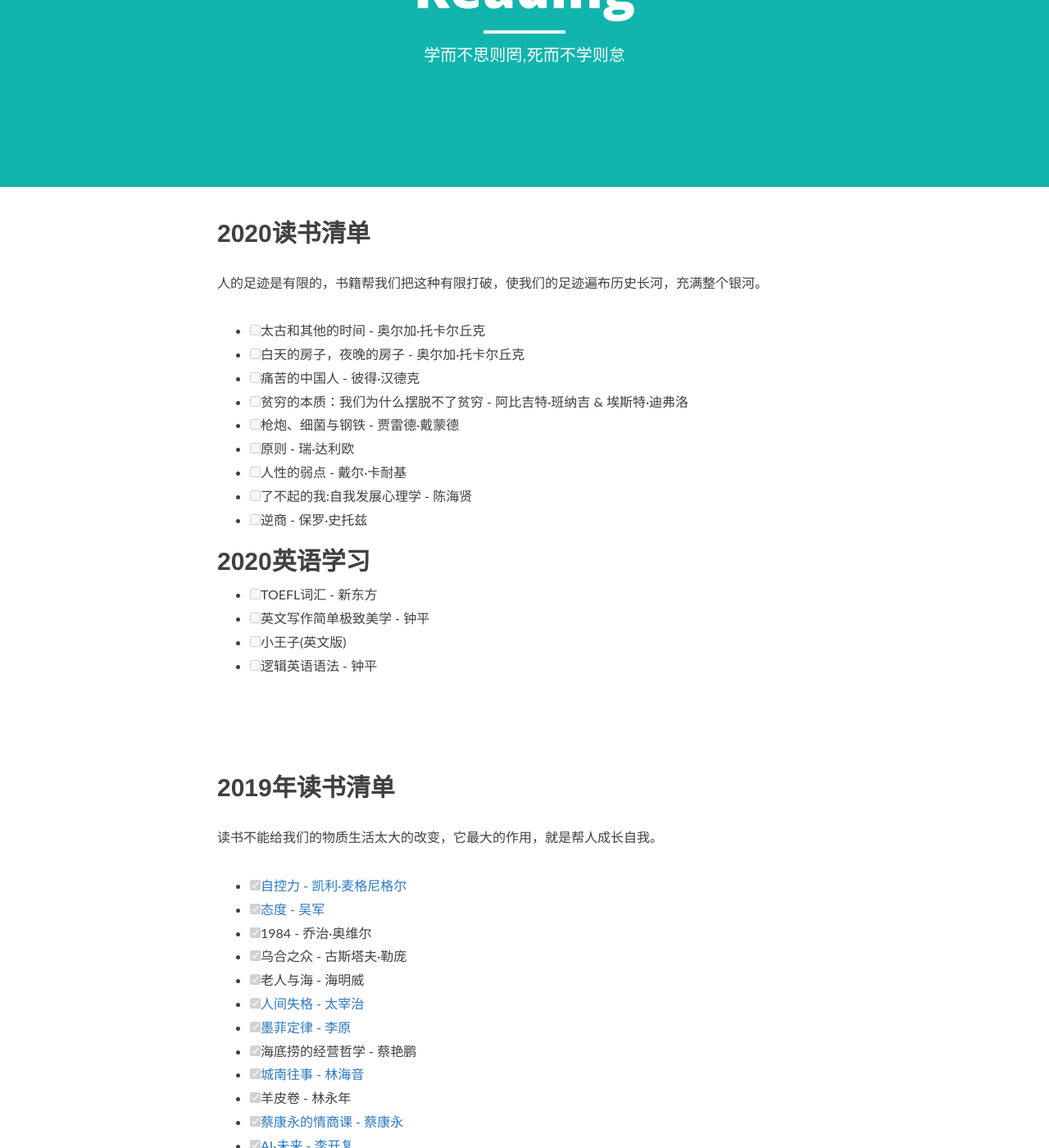
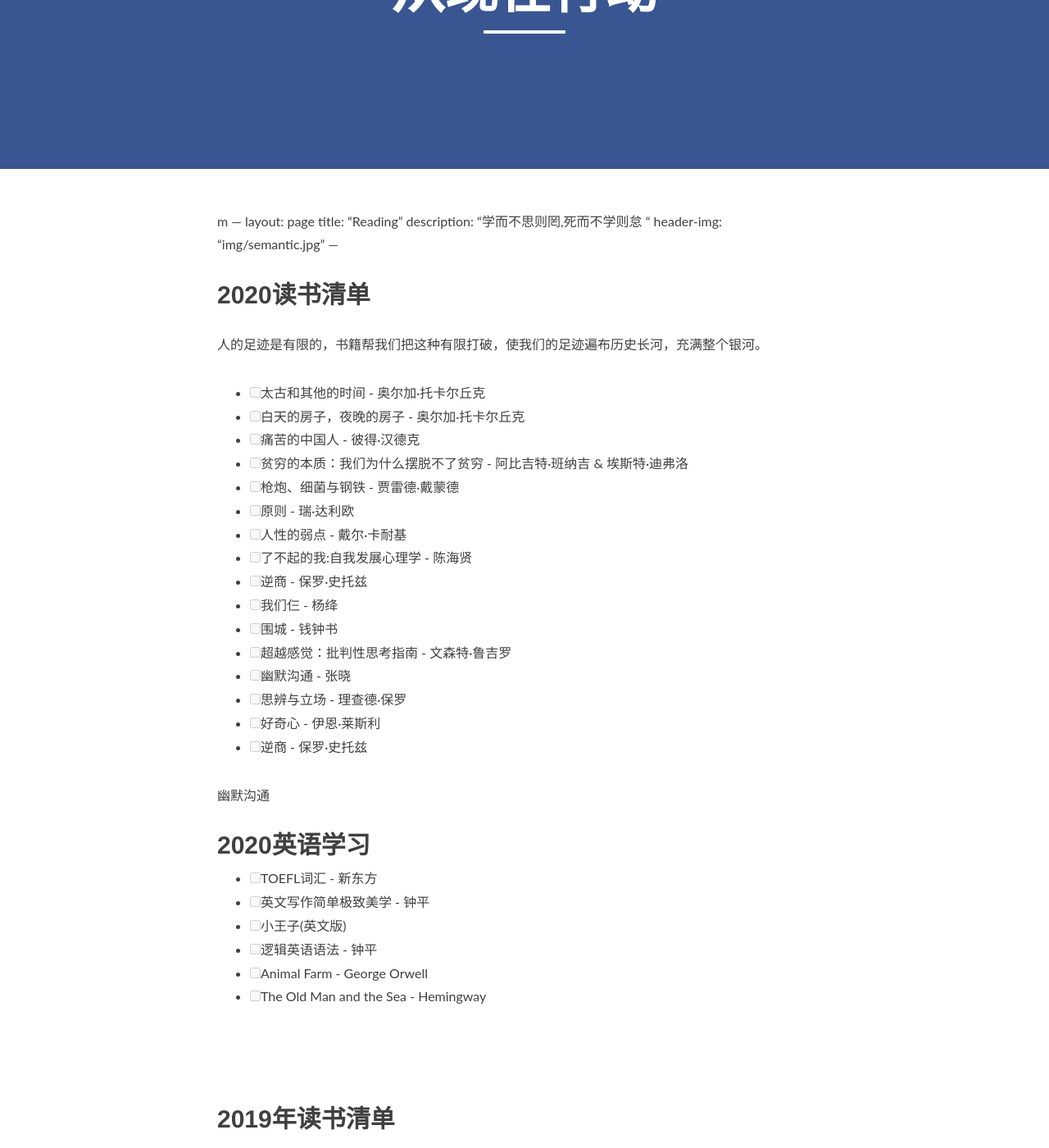
Before and after one commit to sanbuguan/sanbuguan.github.io, a Jekyll site: the page built from reading.md, in a window 1280 px wide and 1400 px high, scrolled down 200 px. Shown: the whole window at 82% size. Built offline with Jekyll 4.4.1, drawn with Linux system fonts in a browser that asks for light colours; nearby versions of some CDN libraries; our own code applies the rules of GitHub Pages for plain Markdown files.

Commit message:
update reading

```diff
--- a/reading.md
+++ b/reading.md
@@ -1,4 +1,4 @@
----
+m ---
 layout: page
 title: "Reading"
 description: "学而不思则罔,死而不学则怠 "
@@ -18,6 +18,16 @@ header-img: "img/semantic.jpg"
 - [ ] 人性的弱点 - 戴尔·卡耐基
 - [ ] 了不起的我:自我发展心理学 - 陈海贤
 - [ ] 逆商 - 保罗·史托兹
+- [ ] 我们仨 - 杨绛
+- [ ] 围城 - 钱钟书
+- [ ] 超越感觉：批判性思考指南 - 文森特·鲁吉罗
+- [ ] 幽默沟通 - 张晓
+- [ ] 思辨与立场 - 理查德·保罗
+- [ ] 好奇心 - 伊恩·莱斯利
+- [ ] 逆商 - 保罗·史托兹
+
+
+幽默沟通
 
 
 ## 2020英语学习
@@ -25,6 +35,8 @@ header-img: "img/semantic.jpg"
 - [ ] 英文写作简单极致美学 - 钟平
 - [ ] 小王子(英文版)
 - [ ] 逻辑英语语法 - 钟平
+- [ ] Animal Farm - George Orwell
+- [ ] The Old Man and the Sea - Hemingway
 
 
 
```
